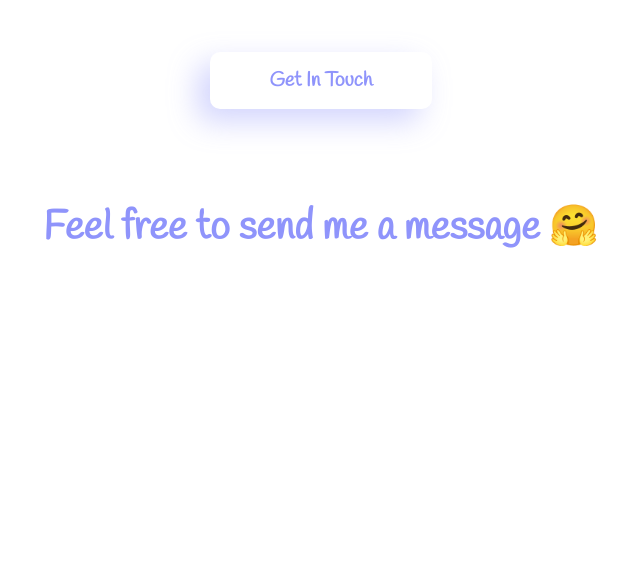
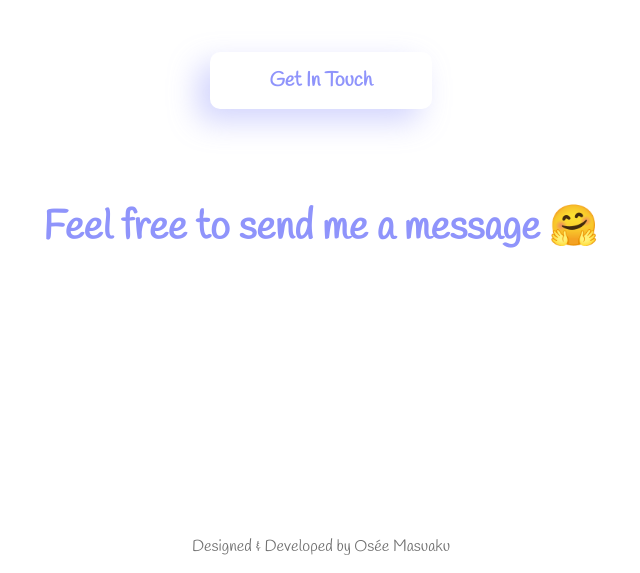
Before and after one commit to oseeshogun/Mon-portfolio, a Next.js app: page / in a window 1280 px wide. Shown: the part 2405-2978 px from the top of the page, without its empty margins (319-959 px from the left). Before the commit the page ends 2925 px from the top, so only its background shows below. Built offline with nearby package versions, Linux system fonts and the light colour scheme.

Commit message:
Add copyright

```diff
--- a/pages/index.tsx
+++ b/pages/index.tsx
@@ -26,6 +26,7 @@ const Home: NextPage = () => {
       <Projects endTouched={endTouched} setEndTouched={setEndTouched} />
       <Skills />
       <GetInTouch />
+      <p className={styles.copyright}>Designed & Developed by Osée Masuaku</p>
     </div>
   );
 };
--- a/styles/Home.module.css
+++ b/styles/Home.module.css
@@ -1,6 +1,14 @@
 .cuateFreelancer {
   width: 100%;
   display: none;
+}
+
+.copyright {
+  font-family: "Handlee", cursive;
+  font-size: 1rem;
+  color: #707070;
+  text-align: center;
+  padding: 0 1rem;
 }
 
 @media screen and (max-width: 768px) {
```
